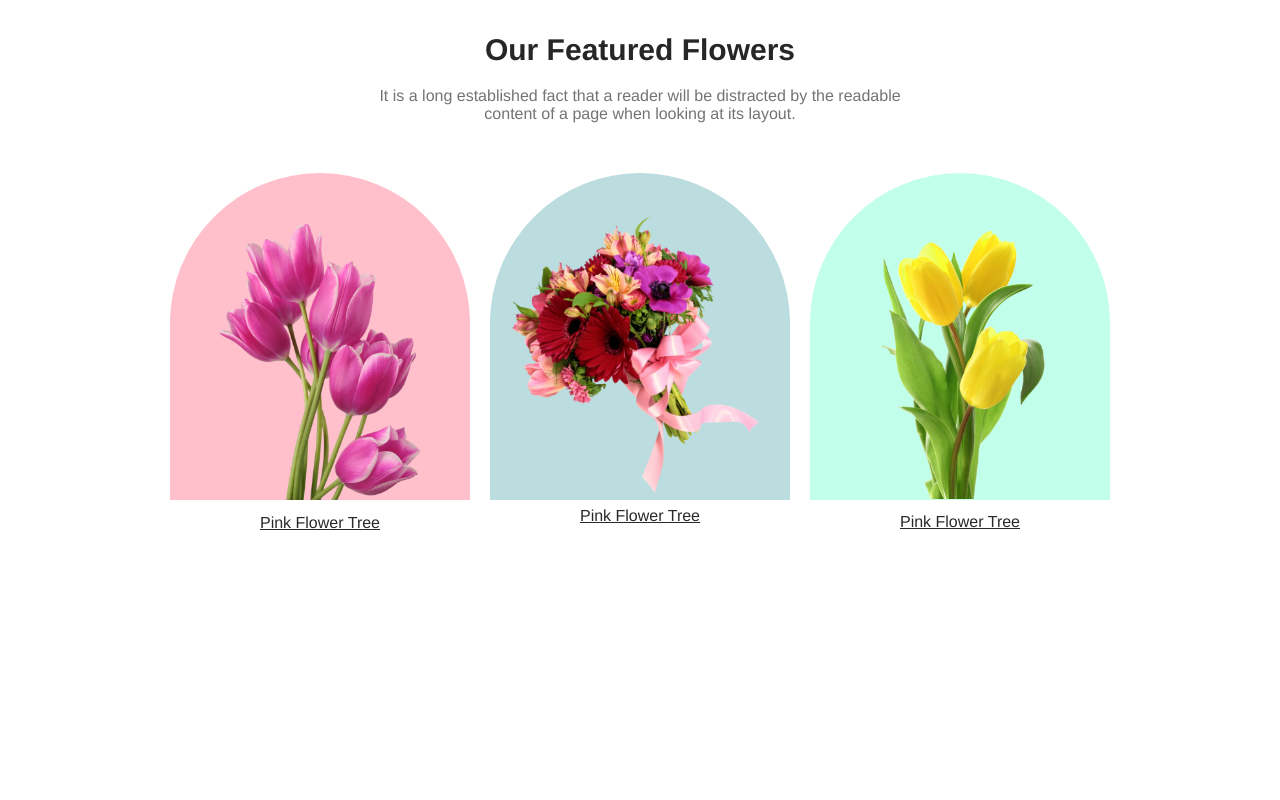
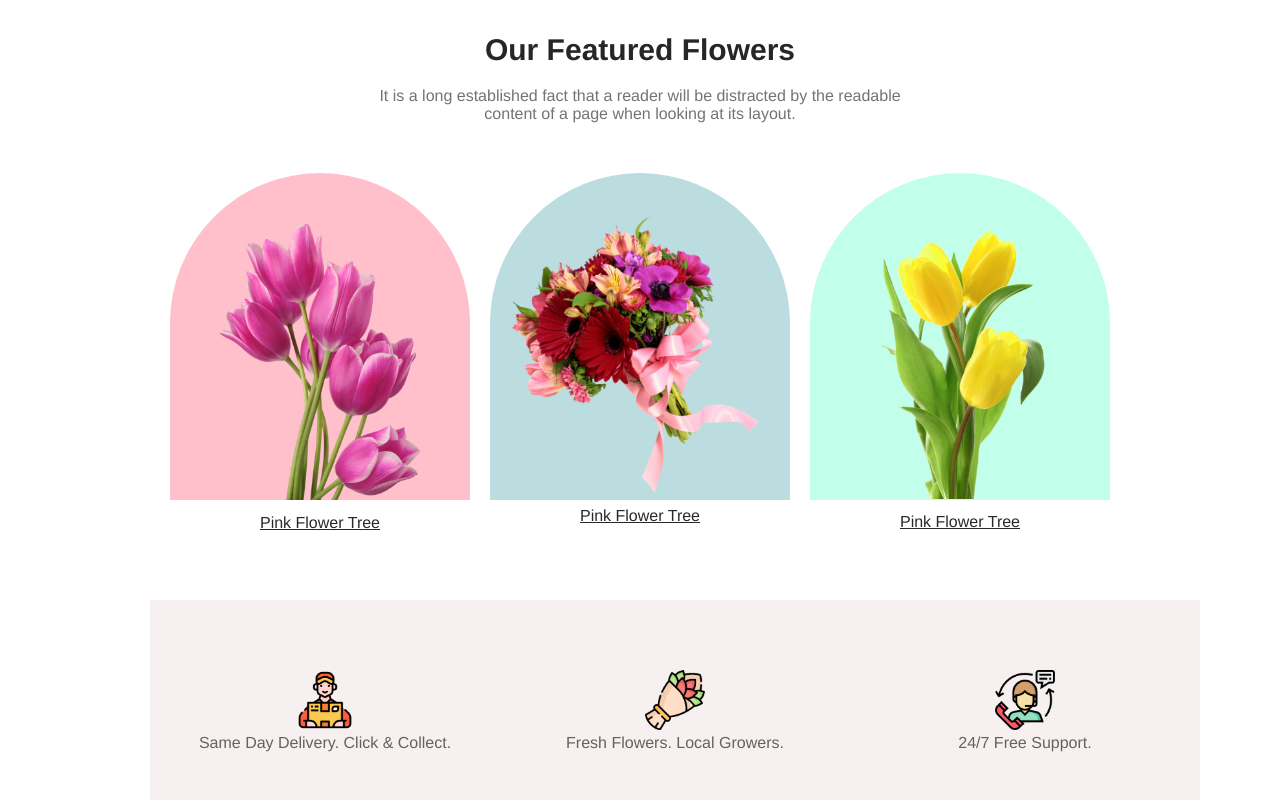
Before and after one commit to Ashiq1052/Assignment1, a plain HTML site: page index.html in a window 1280 px wide. Shown: the part 699-1499 px from the top of the page. Before the commit the page ends 1231 px from the top, so only its background shows below. Drawn offline with Linux system fonts and the light colour scheme.

Commit message:
completed 3rd section

```diff
--- a/index.css
+++ b/index.css
@@ -102,3 +102,22 @@
     margin-left: 160px;
     margin-right: 160px;
 }
+.box4{
+    background-color: rgb(247, 240, 240);
+    margin-top: 100px;
+    width: 350px;
+    text-align: center;
+    height: 200px;
+}
+.p1{
+    font-family: 'Franklin Gothic Medium', 'Arial Narrow', Arial, sans-serif;
+    color: rgb(101, 97, 97);
+}
+.img5{
+    width: 60px;
+    margin-top: 70px;
+}
+.parent3{
+    display: flex;
+    margin-left: 150px;
+}
--- a/index.html
+++ b/index.html
@@ -44,6 +44,20 @@
                 <p class="p">Pink Flower Tree</p>
             </div>
         </div>
+        <div class="parent3">
+            <div class="box4">
+                <img class="img5" src="flower-pictures/Group 57.png" alt="">
+                <p class="p1">Same Day Delivery. Click & Collect.</p>
+            </div>
+                <div class="box4">
+                    <img class="img5" src="flower-pictures/Group 58.png" alt="">
+                    <p class="p1">Fresh Flowers. Local Growers.</p>
+                </div>
+                <div class="box4">
+                    <img class="img5" src="flower-pictures/Group 59.png" alt="">
+                    <p class="p1">24/7 Free Support.</p>
+                </div>
+            </div>
      </section>
     </main>
     <footer>
```
